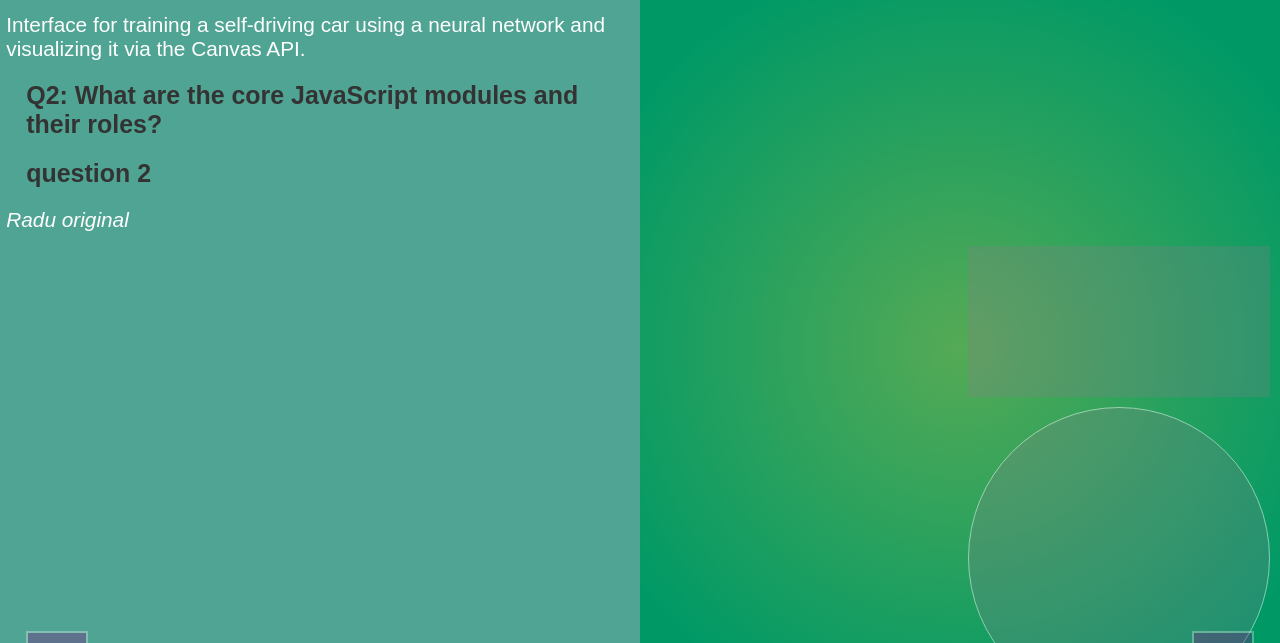
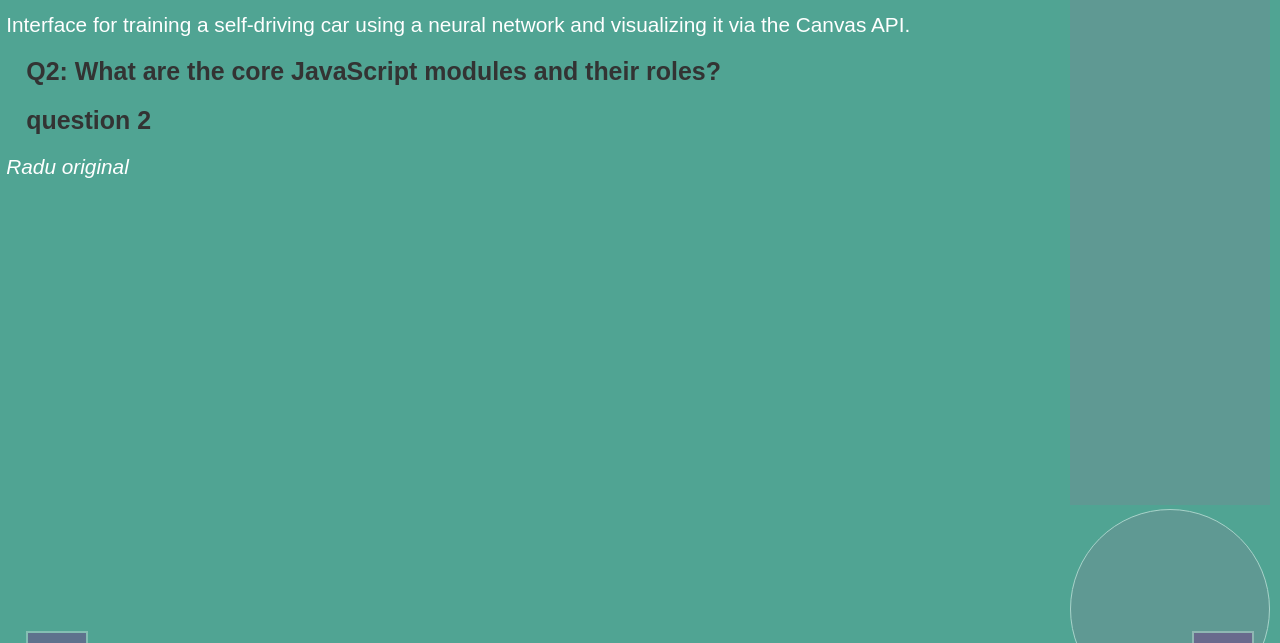
Before and after one commit to perymimon/self-driving-car, a plain HTML site: page integrated/training-world-page/training-world.html in a window 1280 px wide. Shown: the part 91-734 px from the top of the page. Drawn offline with nearby package versions, Linux system fonts and the light colour scheme; no server answers.

Commit message:
training-world: minor css fixes

```diff
--- a/homepage/style.css
+++ b/homepage/style.css
@@ -147,6 +147,10 @@ vr {
     border-bottom: 1px solid;
     /* gap: 0.2em; */
     /* border-left: 1px solid; */
+
+
+
+
     .toolbar{
         display: inline-flex;
         align-items: center;
--- a/integrated/style.css
+++ b/integrated/style.css
@@ -14,18 +14,18 @@ body {
     height: 100vh;
     display: flex;
     flex-direction: column;
+    & >canvas{
+        flex: 1;
+    }
 }
 
-#carCanvas {
-    background: radial-gradient(circle farthest-side, #5A5, #096);
-}
+#carCanvas {}
 
 #visualizer {
     display: flex;
     flex-direction: column;
-    gap: 0.5em;
+    gap: 0.2em;
     position: absolute;
-
     justify-content: flex-end;
     inset: 0;
     left: auto;
@@ -40,8 +40,8 @@ body {
 
 #miniMapCanvas {
     border-radius: 50%;
-    border: 1px solid white
-
+    border: 1px solid white;
+    aspect-ratio: 1/1;
 }
 
 #verticalButtons {
@@ -56,10 +56,13 @@ canvas:focus {
     outline: 4px white inset;
 }
 
-.page-right-side{
-    flex:1;
-    align-items: stretch;
+body {
+    & > .main-section:nth-child(1) {
+        max-width: min(40em, 40vw);
+    }
+    & > .main-section:nth-child(2) {
+        flex:1;
+        align-items: stretch;
+    }
+
 }
-.page-left-side{
-    max-width: min(40em, 40vw);
-}
--- a/integrated/training-world-page/training-world.css
+++ b/integrated/training-world-page/training-world.css
@@ -0,0 +1,6 @@
+#visualizer{
+    width:200px;
+}
+#networkCanvas{
+    flex:1;
+}
--- a/integrated/training-world-page/training-world.html
+++ b/integrated/training-world-page/training-world.html
@@ -43,7 +43,7 @@
         <a href="https://radufromfinland.com/projects/aiCarPlayground/?s=race_1">Radu original</a>
     </div>
 </div>
-<div id="project">
+<div id="project" class="main-section">
     <div id="controls">
         <label>📁<input type="file" id="fileInput" title="load world" accept='.world'>world </label>
         <div id="banner-notification">
@@ -51,14 +51,15 @@
             <label>car loaded</label>
         </div>
     </div>
-    <canvas id="carCanvas"></canvas>
+    <canvas id="carCanvas" class="main-section"></canvas>
     <div id="visualizer">
         <canvas id="networkCanvas"></canvas>
         <canvas id="miniMapCanvas"></canvas>
     </div>
 </div>
-<script src="training-world.js" type="module"></script>
 <a href="../race-page/race.html" class="next" page="race">race</a>
 <a href="../world-editor-page/world-editor.html" class="prev" page="world editor">world editor</a>
+<!--run-->
+<script src="training-world.js" type="module"></script>
 </body>
 </html>
--- a/integrated/training-world-page/training-world.js
+++ b/integrated/training-world-page/training-world.js
@@ -1,21 +1,39 @@
 import Graph from '../../js/math/graph.js'
+import {fetchLastFile, onElementResize} from "../../js/utils/codeflow-utils.js";
 import ViewPort from "../../js/viewport.js";
+import BrainVisualizer from "../../js/visualizer/brain-visualizer.js";
+import MiniMap from "../../js/visualizer/miniMap.js"
 import World from "../../js/world.js"
-import MiniMap from "../../js/visualizer/miniMap.js"
-import {fetchLastFile} from "../../js/utils/codeflow-utils.js";
 
 
 const rightPanelWidth = 300;
 
-const carCanvas = document.querySelector('#carCanvas');
-carCanvas.width = window.innerWidth / 2;
-carCanvas.height = window.innerHeight;
+onElementResize(carCanvas, function (rect, element) {
+    element.width = rect.width;
+    element.height = rect.height
+})
+onElementResize(miniMapCanvas, function (rect, element) {
+    element.width = rect.width;
+    element.height = rect.height
+})
+onElementResize(networkCanvas, function (rect, element) {
+    element.width = rect.width;
+    element.height = rect.height
+})
 
-const miniMapCanvas = document.querySelector('#miniMapCanvas');
-miniMapCanvas.width = rightPanelWidth
-miniMapCanvas.height = rightPanelWidth;
+// const carCanvas = document.querySelector('#carCanvas');
+// carCanvas.width = window.innerWidth / 2;
+// carCanvas.height = window.innerHeight;
+
+// const miniMapCanvas = document.querySelector('#miniMapCanvas');
+// miniMapCanvas.width = rightPanelWidth
+// miniMapCanvas.height = rightPanelWidth;
+
+// const networkCanvas = document.querySelector('#networkCanvas');
+// networkCanvas.width = 300;
 
 const carCtx = carCanvas.getContext('2d');
+const networkCtx = networkCanvas.getContext('2d');
 
 let worldJson = await fetchLastFile('last-world-saved', '../../saved/small_with_target.world')
 var world = World.Load(worldJson) ?? new World(new Graph())
@@ -29,14 +47,14 @@ reload(world)
 function reload(world) {
     world.cars.length = 0
     world.addGenerateCars({type: 'KEYS', carMold, color: 'gray', name: 'Me'})
-    world.addGenerateCars({N: 30, type: 'AI', carMold, mutation: 0.2, name: 'AI{i}'})
+    // world.addGenerateCars({N: 30, type: 'AI', carMold, mutation: 0.2, name: 'AI{i}'})
     for (let car of world.cars) {
         car.noDamage = true
     }
 
     myCar = world.cars.at(0)
     viewPort = new ViewPort(carCanvas, 1, world.offset)
-    miniMap = new MiniMap(miniMapCanvas, world.graph, 300);
+    miniMap = new MiniMap(miniMapCanvas, world.graph, 200);
     world.bestCar = myCar
 }
 
@@ -66,6 +84,7 @@ function animate() {
     }
 
     viewPort.reset()
-    world.draw(carCtx, viewPort, {showCorridorBorder: false})
+    world.draw(carCtx, viewPort, {showCorridorBorder: false, drawSensor: true})
     miniMap.update(viewPort, world.cars)
+    BrainVisualizer.drawNetwork(networkCtx, world.bestCar.controls.brain)
 }
--- a/integrated/world-editor-page/world-editor.css
+++ b/integrated/world-editor-page/world-editor.css
@@ -2,7 +2,6 @@
 #editorCanvas{
     /* background-color: #8ad552; */
     border: none;
-    flex: 1;
 }
 
 dialog{
```
Also changed, not shown: integrated/race-page/race.html (+2 -2 lines), integrated/training-page/training.html (+3 -3 lines), integrated/world-editor-page/world-editor.html (+6 -4 lines), integrated/world-editor-page/world-editor.js (+20 -11 lines).
